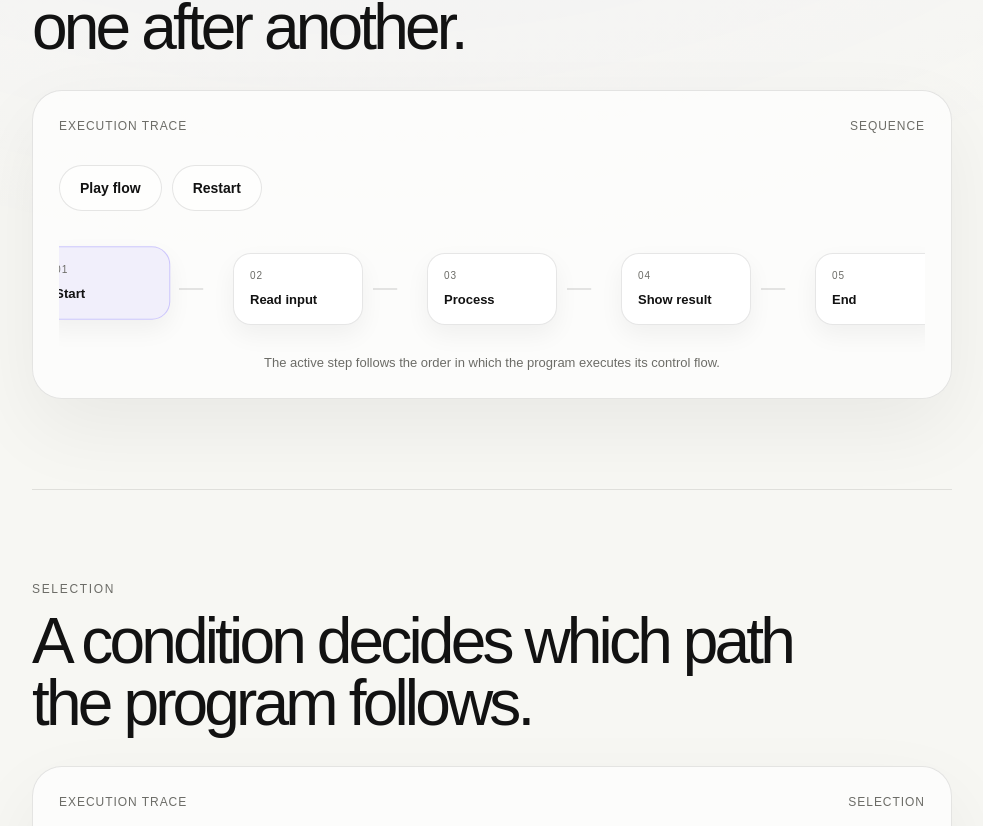
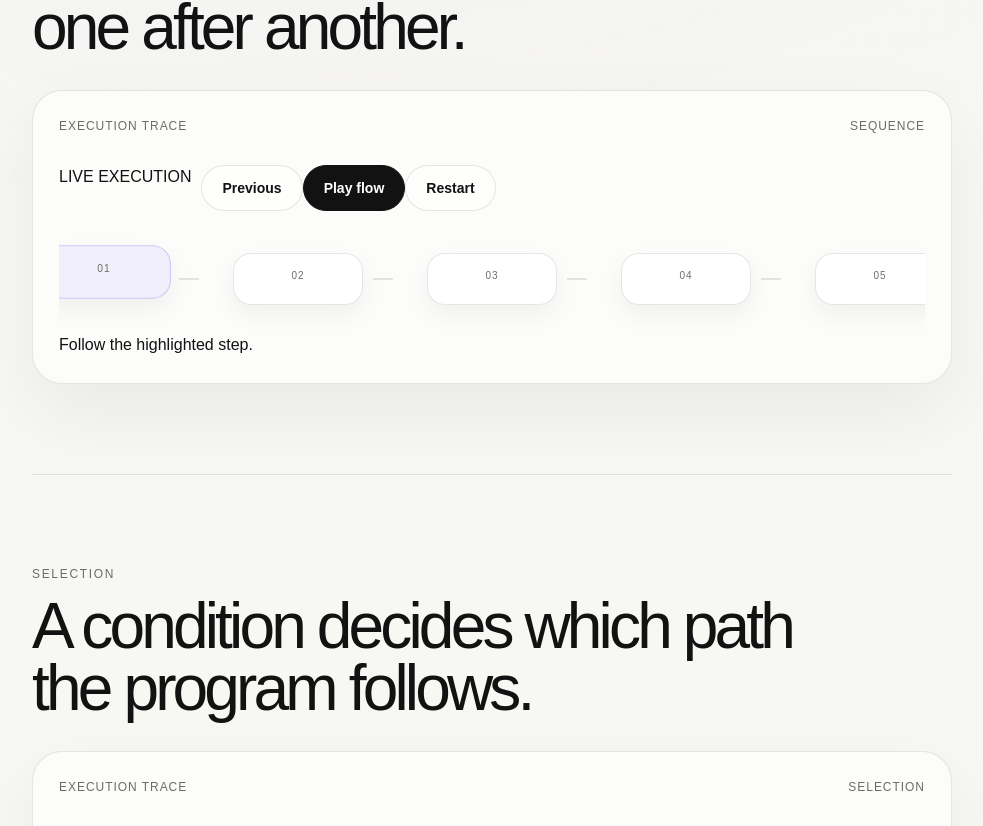
Before and after one commit to veera-raghavann/app, a Next.js app: page /learn/structured in a window 1280 px wide. Shown: the part 774-1600 px from the top of the page, without its empty margins (278-1261 px from the left). Built offline with nearby package versions, Linux system fonts and the light colour scheme.

Commit message:
feat: upgrade execution flow into interactive visual engine

```diff
--- a/src/components/learning/ExecutionFlow.tsx
+++ b/src/components/learning/ExecutionFlow.tsx
@@ -3,48 +3,67 @@
 import { useEffect, useState } from "react";
 import { motion } from "motion/react";
 
-export default function ExecutionFlow({ steps, activeIndex = 0 }: { steps: string[]; activeIndex?: number }) {
+export type ExecutionStep = {
+  label: string;
+  detail?: string;
+  tone?: "default" | "decision" | "terminal";
+};
+
+export default function ExecutionFlow({ steps, activeIndex = 0, interval = 900, loopTo }: { steps: ExecutionStep[]; activeIndex?: number; interval?: number; loopTo?: number }) {
   const [index, setIndex] = useState(activeIndex);
   const [playing, setPlaying] = useState(false);
 
-  useEffect(() => {
-    setIndex(activeIndex);
-  }, [activeIndex]);
+  useEffect(() => setIndex(activeIndex), [activeIndex]);
 
   useEffect(() => {
-    if (!playing) return;
+    if (!playing || steps.length < 2) return;
     const timer = window.setInterval(() => {
-      setIndex((current) => (current + 1) % steps.length);
-    }, 900);
+      setIndex((current) => {
+        if (loopTo !== undefined && current === steps.length - 1) return loopTo;
+        return (current + 1) % steps.length;
+      });
+    }, interval);
     return () => window.clearInterval(timer);
-  }, [playing, steps.length]);
+  }, [playing, steps.length, interval, loopTo]);
 
   return (
     <div className="execution-wrap">
       <div className="execution-controls">
-        <button className="button secondary" onClick={() => setPlaying((value) => !value)}>
-          {playing ? "Pause flow" : "Play flow"}
-        </button>
-        <button className="button secondary" onClick={() => setIndex(0)}>Restart</button>
+        <div className="execution-live"><span className="dot" /> LIVE EXECUTION</div>
+        <div className="execution-buttons">
+          <button className="button secondary" onClick={() => setIndex((current) => Math.max(0, current - 1))}>Previous</button>
+          <button className="button primary" onClick={() => setPlaying((value) => !value)}>{playing ? "Pause flow" : "Play flow"}</button>
+          <button className="button secondary" onClick={() => { setIndex(0); setPlaying(false); }}>Restart</button>
+        </div>
       </div>
       <div className="execution-track">
         {steps.map((step, i) => (
-          <div className="execution-step" key={step}>
-            <motion.div
-              className={`node execution-node ${i === index ? "accent" : ""}`}
-              animate={{ y: i === index ? -6 : 0, scale: i === index ? 1.02 : 1 }}
-              transition={{ type: "spring", stiffness: 320, damping: 24 }}
-            >
-              <span className="execution-number">{String(i + 1).padStart(2, "0")}</span>
-              <strong>{step}</strong>
-            </motion.div>
+          <div className="execution-step" key={`${step.label}-${i}`}>
+            <button className="execution-click" onClick={() => { setIndex(i); setPlaying(false); }}>
+              <motion.div
+                className={`node execution-node ${i === index ? "accent" : ""} ${step.tone ?? ""}`}
+                animate={{ y: i === index ? -7 : 0, scale: i === index ? 1.03 : 1 }}
+                transition={{ type: "spring", stiffness: 320, damping: 24 }}
+              >
+                <span className="execution-number">{String(i + 1).padStart(2, "0")}</span>
+                <strong>{step.label}</strong>
+                {step.detail && <span>{step.detail}</span>}
+              </motion.div>
+            </button>
             {i < steps.length - 1 && (
-              <motion.div className={`execution-connector ${i < index ? "lit" : ""}`} animate={{ scaleX: i < index ? 1 : .55 }} />
+              <motion.div
+                className={`execution-connector ${i < index ? "lit" : ""}`}
+                animate={{ scaleX: i < index ? 1 : .45 }}
+                transition={{ duration: .28 }}
+              />
             )}
           </div>
         ))}
       </div>
-      <p className="execution-caption">The active step follows the order in which the program executes its control flow.</p>
+      <div className="execution-status">
+        <strong>{steps[index]?.label}</strong>
+        <span>{steps[index]?.detail ?? "Follow the highlighted step."}</span>
+      </div>
     </div>
   );
 }
```
